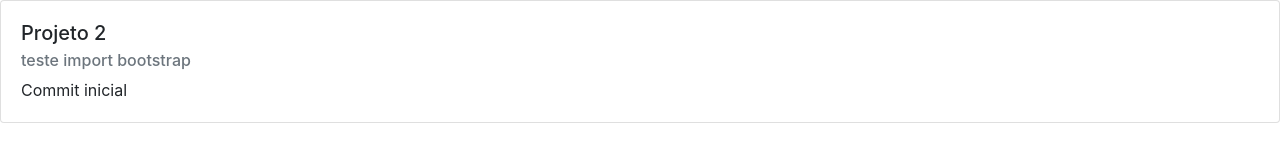
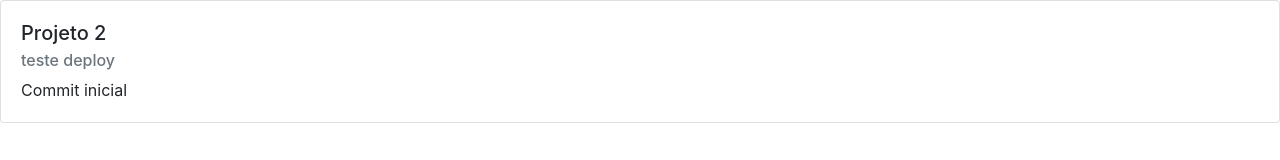
Before and after one commit to leorr/projeto2, a React (Create React App) app: page / in a window 1280 px wide. Shown: the top 160 px of the page. Built offline with nearby package versions, Linux system fonts and the light colour scheme; no server answers.

Commit message:
teste fluxo mudanças deploy

```diff
--- a/src/App.js
+++ b/src/App.js
@@ -16,7 +16,7 @@ class App extends Component {
       <div class="card">
         <div class="card-body">
           <h5 class="card-title">Projeto 2</h5>
-          <h6 class="card-subtitle mb-2 text-muted">teste import bootstrap</h6>
+          <h6 class="card-subtitle mb-2 text-muted">teste deploy</h6>
           <p class="card-text">Commit inicial</p>
         </div>
       </div>
```
